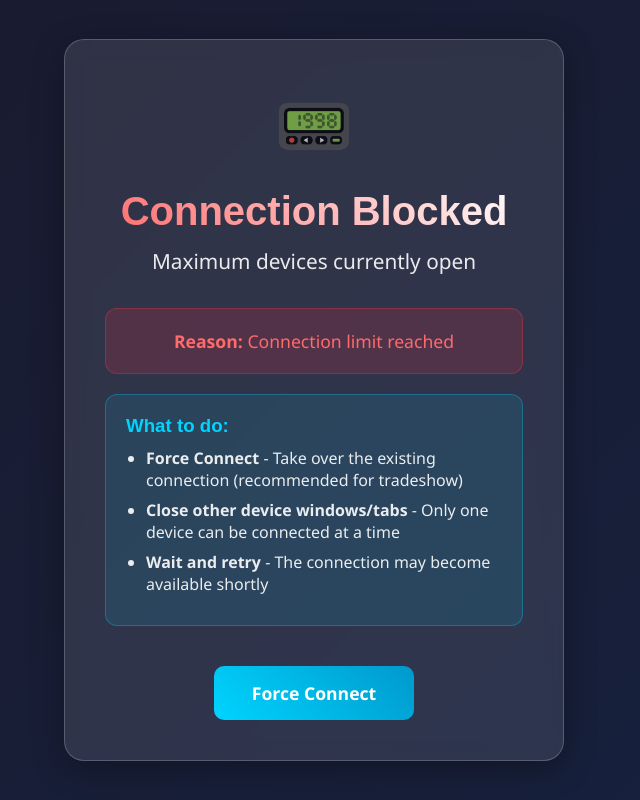
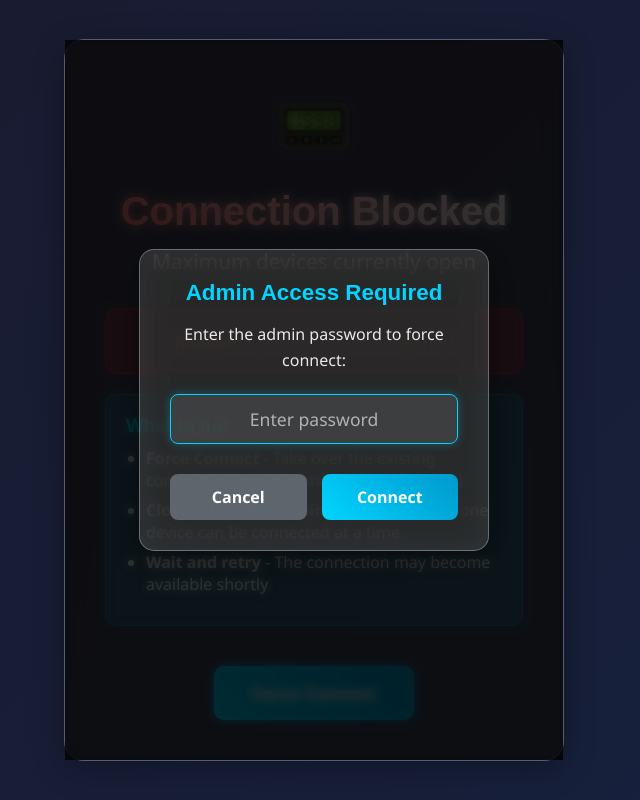
Before and after one commit to rbulcher/AllianceDemo, a React (Create React App) app in the folder client/: page /connection-error in a window 1280 px wide. Both pictures are taken after a click on the button "Force Connect". Shown: the whole page, without its empty margins (326-966 px from the left). Built offline with nearby package versions, Linux system fonts and the light colour scheme; no server answers; a web font is replaced by a local one.

Commit message:
large improvements

```diff
--- a/client/src/components/ConnectionError/ConnectionError.css
+++ b/client/src/components/ConnectionError/ConnectionError.css
@@ -106,6 +106,121 @@
     opacity: 0.7;
 }
 
+/* Password Modal Styles */
+.password-modal-overlay {
+    position: fixed;
+    top: 0;
+    left: 0;
+    right: 0;
+    bottom: 0;
+    background: rgba(0, 0, 0, 0.8);
+    display: flex;
+    justify-content: center;
+    align-items: center;
+    z-index: 1000;
+    backdrop-filter: blur(5px);
+}
+
+.password-modal {
+    background: rgba(255, 255, 255, 0.15);
+    backdrop-filter: blur(15px);
+    border-radius: 15px;
+    padding: 30px;
+    width: 350px;
+    max-width: 90vw;
+    text-align: center;
+    box-shadow: 0 8px 32px rgba(0, 0, 0, 0.4);
+    border: 1px solid rgba(255, 255, 255, 0.3);
+    color: #ffffff;
+}
+
+.password-modal h3 {
+    margin-top: 0;
+    margin-bottom: 15px;
+    color: #00d4ff;
+    font-size: 1.4rem;
+}
+
+.password-modal p {
+    margin-bottom: 20px;
+    opacity: 0.9;
+}
+
+.password-modal input {
+    width: 100%;
+    padding: 12px;
+    border: 1px solid rgba(255, 255, 255, 0.3);
+    border-radius: 8px;
+    background: rgba(255, 255, 255, 0.1);
+    color: #ffffff;
+    font-size: 1.1rem;
+    text-align: center;
+    margin-bottom: 10px;
+    box-sizing: border-box;
+}
+
+.password-modal input:focus {
+    outline: none;
+    border-color: #00d4ff;
+    box-shadow: 0 0 10px rgba(0, 212, 255, 0.3);
+}
+
+.password-modal input.error {
+    border-color: #ff6b6b;
+    box-shadow: 0 0 10px rgba(255, 107, 107, 0.3);
+}
+
+.password-modal input::placeholder {
+    color: rgba(255, 255, 255, 0.6);
+}
+
+.password-error {
+    color: #ff6b6b;
+    font-size: 0.9rem;
+    margin-bottom: 15px;
+    background: rgba(255, 107, 107, 0.1);
+    padding: 8px;
+    border-radius: 5px;
+    border: 1px solid rgba(255, 107, 107, 0.3);
+}
+
+.password-buttons {
+    display: flex;
+    gap: 15px;
+    margin-top: 20px;
+}
+
+.cancel-btn, .submit-btn {
+    flex: 1;
+    padding: 12px;
+    border: none;
+    border-radius: 8px;
+    font-size: 1rem;
+    font-weight: bold;
+    cursor: pointer;
+    transition: all 0.3s ease;
+}
+
+.cancel-btn {
+    background: rgba(108, 117, 125, 0.8);
+    color: white;
+}
+
+.cancel-btn:hover {
+    background: rgba(108, 117, 125, 1);
+    transform: translateY(-1px);
+}
+
+.submit-btn {
+    background: linear-gradient(45deg, #00d4ff, #0099cc);
+    color: white;
+}
+
+.submit-btn:hover {
+    transform: translateY(-1px);
+    box-shadow: 0 4px 15px rgba(0, 212, 255, 0.4);
+}
+
 @media (max-width: 600px) {
     .error-container {
         width: 90vw;
@@ -123,4 +238,14 @@
     .force-connect-btn {
         width: 100%;
     }
+
+    .password-modal {
+        width: 85vw;
+        padding: 25px;
+    }
+
+    .password-buttons {
+        flex-direction: column;
+        gap: 10px;
+    }
 }
--- a/client/src/components/ConnectionError/ConnectionError.js
+++ b/client/src/components/ConnectionError/ConnectionError.js
@@ -8,13 +8,36 @@ const ConnectionError = () => {
     const location = useLocation();
     const navigate = useNavigate();
     const [isConnecting, setIsConnecting] = useState(false);
+    const [showPasswordPrompt, setShowPasswordPrompt] = useState(false);
+    const [password, setPassword] = useState('');
+    const [passwordError, setPasswordError] = useState('');
 
     // Parse URL parameters
     const urlParams = new URLSearchParams(location.search);
     const deviceType = urlParams.get('device') || 'device';
     const reason = urlParams.get('reason') || 'Connection limit reached';
 
-    const handleForceConnect = () => {
+    const handleForceConnectClick = () => {
+        setShowPasswordPrompt(true);
+        setPassword('');
+        setPasswordError('');
+    };
+
+    const handlePasswordSubmit = (e) => {
+        e.preventDefault();
+
+        // Check password
+        if (password !== '7913') {
+            setPasswordError('Incorrect password');
+            return;
+        }
+
+        // Password correct, proceed with force connect
+        setShowPasswordPrompt(false);
+        performForceConnect();
+    };
+
+    const performForceConnect = () => {
         setIsConnecting(true);
 
         // Connect to server and request force connection
@@ -46,6 +69,12 @@ const ConnectionError = () => {
                 socket.disconnect();
             }
         }, 10000);
+    };
+
+    const handleCancelPassword = () => {
+        setShowPasswordPrompt(false);
+        setPassword('');
+        setPasswordError('');
     };
 
     const getDeviceIcon = () => {
@@ -80,11 +109,42 @@ const ConnectionError = () => {
 
                 <button
                     className={`force-connect-btn ${isConnecting ? 'connecting' : ''}`}
-                    onClick={handleForceConnect}
+                    onClick={handleForceConnectClick}
                     disabled={isConnecting}
                 >
                     {isConnecting ? 'Connecting...' : 'Force Connect '}
                 </button>
+
+                {/* Password Prompt Modal */}
+                {showPasswordPrompt && (
+                    <div className="password-modal-overlay">
+                        <div className="password-modal">
+                            <h3>Admin Access Required</h3>
+                            <p>Enter the admin password to force connect:</p>
+                            <form onSubmit={handlePasswordSubmit}>
+                                <input
+                                    type="password"
+                                    value={password}
+                                    onChange={(e) => setPassword(e.target.value)}
+                                    placeholder="Enter password"
+                                    autoFocus
+                                    className={passwordError ? 'error' : ''}
+                                />
+                                {passwordError && (
+                                    <div className="password-error">{passwordError}</div>
+                                )}
+                                <div className="password-buttons">
+                                    <button type="button" onClick={handleCancelPassword} className="cancel-btn">
+                                        Cancel
+                                    </button>
+                                    <button type="submit" className="submit-btn">
+                                        Connect
+                                    </button>
+                                </div>
+                            </form>
+                        </div>
+                    </div>
+                )}
             </div>
         </div>
     );
--- a/client/src/components/ControllerView/ControllerView.js
+++ b/client/src/components/ControllerView/ControllerView.js
@@ -240,9 +240,62 @@ const ControllerView = () => {
 
 	// Preload images when scenario starts
 	useEffect(() => {
+		console.log("🔍 ControllerView useEffect triggered with demoState:", demoState);
+
 		if (demoState.currentScenario) {
 			const scenario = getScenario(demoState.currentScenario);
 			setCurrentScenario(scenario);
+
+			// Handle reconnection - reset all component state to ensure proper UI
+			console.log("🔍 Checking for reconnection flag:", demoState._isReconnection);
+			if (demoState._isReconnection) {
+				console.log("🔄 Reconnection detected - resetting all component state");
+
+				// Reset all UI state
+				setImageLoaded(false);
+				setShowZones(false);
+				setShowPreVideoButton(false);
+				setShowPostVideoButton(false);
+				setShowNonVideoButton(false);
+				setButtonFeedback({});
+				setVideoManuallyStarted(false);
+				setIsPreloading(false);
+				setPreloadComplete(false);
+
+				// Reset refs
+				continueButtonTriggeredRef.current = false;
+				videoHasStartedRef.current = false;
+
+				// Reset scrollable report state
+				setScrollableReportState({
+					scrollPosition: 0,
+					isDragging: false,
+					dragStartY: 0,
+					scrollProgress: 0,
+					isScrollComplete: false,
+				});
+
+				// Reset scenario6 step14 state
+				setScenario6Step14State({
+					showSecondImage: false,
+					startAnimation: false,
+				});
+
+				// Clear image preloader cache and restart
+				imagePreloader.clear();
+
+				console.log("🔄 Component state reset complete - proceeding with normal step logic");
+
+				// Force immediate zone display for interaction steps after reconnection
+				setTimeout(() => {
+					const step = scenario?.steps[demoState.currentStep];
+					if (step && step.useImageMapper) {
+						console.log("🔄 RECONNECTION FIX: Force enabling interaction zones for step:", step.id);
+						setImageLoaded(true);
+						setShowZones(true);
+					}
+				}, 500);
+			}
 
 			// Start preloading all scenario images immediately
 			if (scenario && !preloadComplete) {
@@ -608,16 +661,33 @@ const ControllerView = () => {
 				(preloadComplete &&
 					imagePreloader.isPreloaded(currentStep?.screenAsset)));
 
+		console.log("🔍 Zone display logic:", {
+			stepId: currentStep?.id,
+			useImageMapper: currentStep?.useImageMapper,
+			imageLoaded,
+			preloadComplete,
+			isPreloaded: imagePreloader.isPreloaded(currentStep?.screenAsset),
+			shouldShowZones,
+		});
+
 		if (shouldShowZones) {
-			console.log("Showing interaction zones for:", currentStep.id, {
-				imageLoaded,
-				preloadComplete,
-				isPreloaded: imagePreloader.isPreloaded(currentStep?.screenAsset),
-			});
+			console.log("✅ Showing interaction zones for:", currentStep.id);
 			setShowZones(true);
 		} else if (!currentStep?.useImageMapper) {
+			console.log("❌ Not showing zones - step doesn't use image mapper");
 			setShowZones(false);
 		} else {
+			console.log("❌ Not showing zones - image not loaded or preload incomplete");
+
+			// RECONNECTION BACKUP FIX: If step needs zones but image isn't marked as loaded,
+			// force it after a delay (this handles reconnection edge cases)
+			if (currentStep?.useImageMapper && !imageLoaded && !preloadComplete) {
+				console.log("🔧 BACKUP FIX: Attempting to force image loaded state in 2 seconds");
+				setTimeout(() => {
+					console.log("🔧 BACKUP FIX: Force setting imageLoaded = true for reconnection");
+					setImageLoaded(true);
+				}, 2000);
+			}
 			setShowZones(false);
 		}
 	}, [imageLoaded, currentStep, preloadComplete]);
@@ -2200,6 +2270,32 @@ const ControllerView = () => {
 					onClick={handleAdminBackToScenarios}
 					aria-label="Admin reset"
 				></button>
+
+				{/* Emergency zone restoration button (only show if zones should be visible but aren't) */}
+				{currentStep?.useImageMapper && !showZones && (
+					<button
+						onClick={() => {
+							console.log("🚨 EMERGENCY FIX: Force enabling zones");
+							setImageLoaded(true);
+							setShowZones(true);
+						}}
+						style={{
+							position: 'fixed',
+							bottom: '100px',
+							right: '20px',
+							background: '#ff6b6b',
+							color: 'white',
+							padding: '10px',
+							borderRadius: '5px',
+							border: 'none',
+							fontSize: '12px',
+							cursor: 'pointer',
+							zIndex: 1000,
+						}}
+					>
+						🚨 Fix Zones
+					</button>
+				)}
 			</div>
 		</div>
 	);
--- a/client/src/components/DisplayView/DisplayView.js
+++ b/client/src/components/DisplayView/DisplayView.js
@@ -73,6 +73,18 @@ const DisplayView = () => {
 		if (demoState.currentScenario) {
 			const scenario = getScenario(demoState.currentScenario);
 			setCurrentScenario(scenario);
+
+			// Handle reconnection - reset display state
+			if (demoState._isReconnection) {
+				console.log("🔄 DisplayView: Reconnection detected - resetting display state");
+				setIsVideoPlaying(false);
+				setVideoEnded(false);
+				setIsVideoDelaying(false);
+				setShowEndFrameOverlay(false);
+				setPreviousStepId(null);
+				currentVideoRef.current = null;
+				console.log("🔄 DisplayView: State reset complete");
+			}
 
 			if (scenario && scenario.steps[demoState.currentStep]) {
 				const step = scenario.steps[demoState.currentStep];
```
Also changed, not shown: client/src/hooks/useSocket.js (+47 -9 lines), 2 other files (tests, documents, lock files or other folders).
